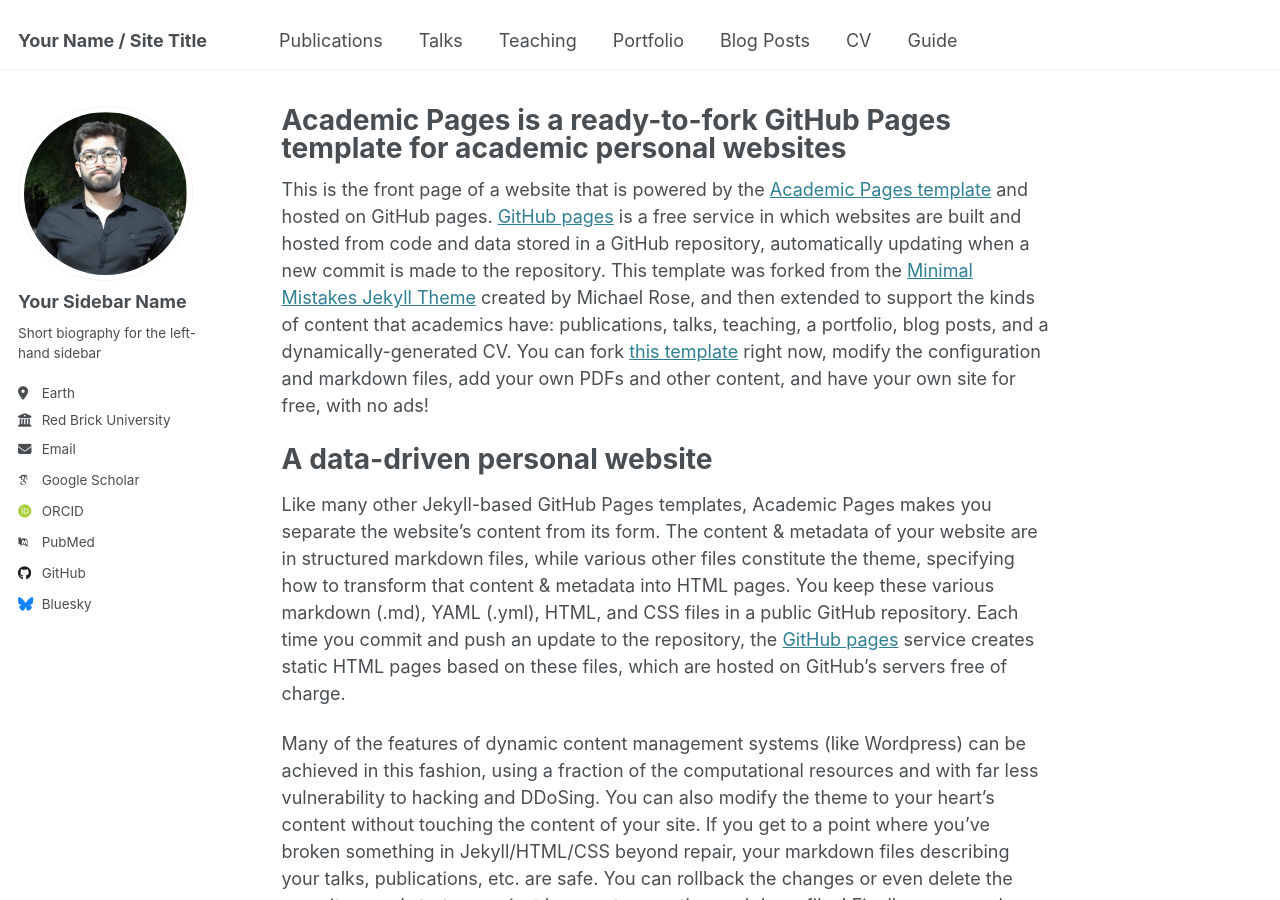
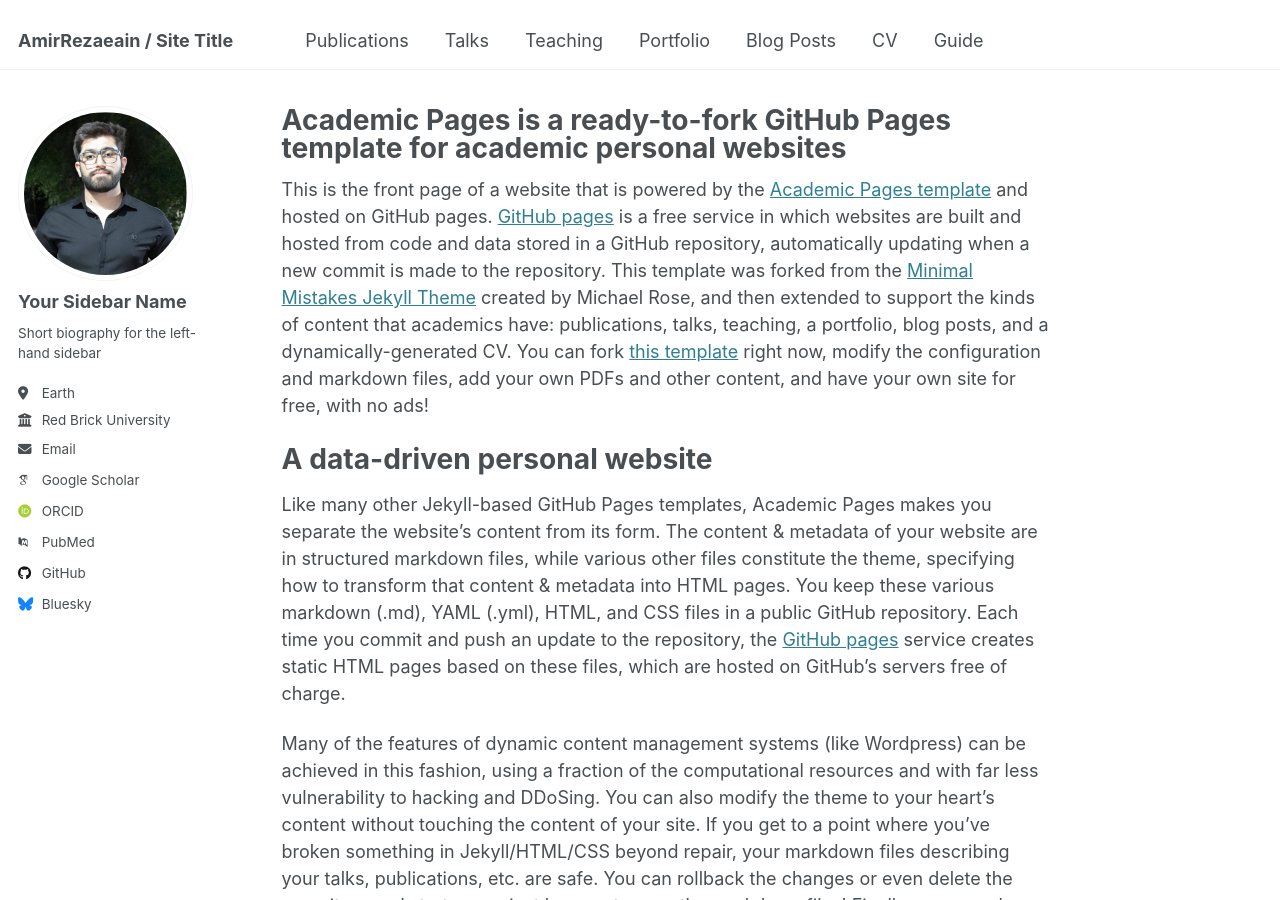
Before and after one commit to AmirRezaeain/AmirRezaeain.github.io, a Jekyll site: the page built from _pages/about.md, in a window 1280 px wide and 900 px high. Built offline with Jekyll 4.4.1, drawn with Linux system fonts in a browser that asks for light colours; some web fonts are replaced.

Commit message:
Update _config.yml

```diff
--- a/_config.yml
+++ b/_config.yml
@@ -9,7 +9,7 @@
 # Basic Site Settings
 locale                   : "en-US"
 site_theme               : "default"
-title                    : "Your Name / Site Title"
+title                    : "AmirRezaeain / Site Title"
 title_separator          : "-"
 name                     : &name "Your Name"
 description              : &description "personal description"
```
